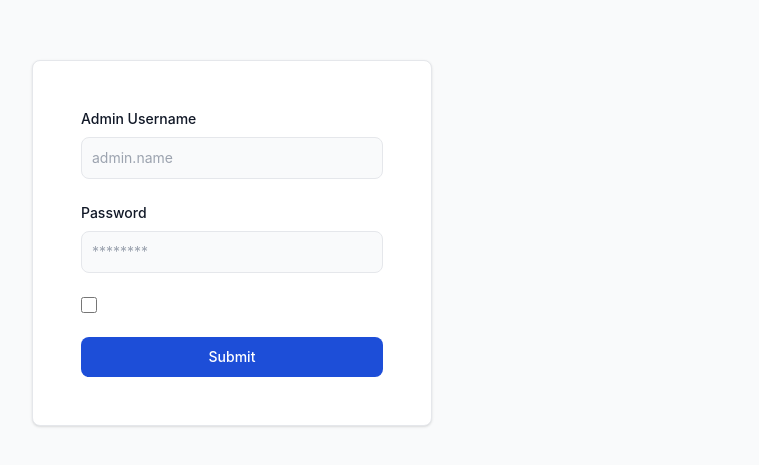
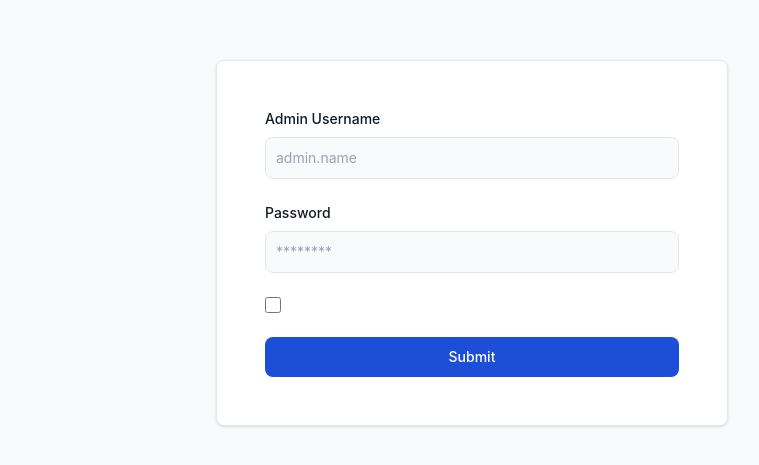
Before and after one commit to paulo-pertierra/admin.phdreamin, a Vue app: page /auth in a window 1280 px wide. Shown: the part 157-622 px from the top of the page, without its empty margins (168-927 px from the left). Built offline with nearby package versions, Linux system fonts and the light colour scheme.

Commit message:
Fix login page

```diff
--- a/src/views/LoginView.vue
+++ b/src/views/LoginView.vue
@@ -16,9 +16,9 @@ async function loginAndRedirect() {
 
 <template>
   <div class="flex justify-center items-center min-h-screen py-24 bg-gray-50">
-    <div class="grid grid-cols-2 w-3/4">
+    <div class="max-w-lg w-full">
       <div class="flex justify-center py-10 bg-gray-50">
-        <div class="w-5/6 p-12 bg-white border border-gray-200 shadow rounded-lg">
+        <div class="w-full p-12 bg-white border border-gray-200 shadow rounded-lg">
           <form class="">
             <div class="mb-6">
               <label for="username" class="block mb-2 text-sm font-medium text-gray-900">Admin Username</label>
```
